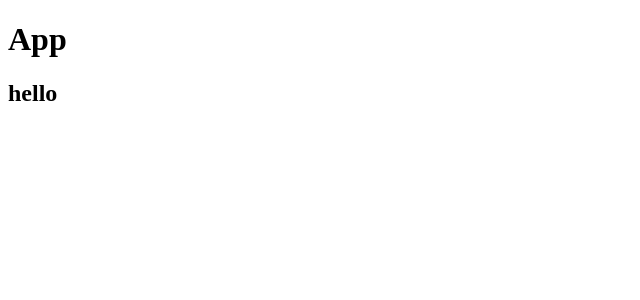
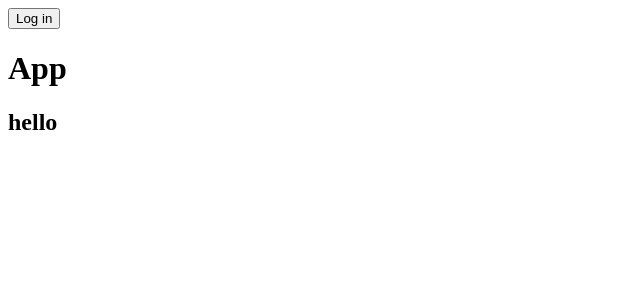
Before and after one commit to Geniecko/frontend_flashcards, a React (Create React App) app: page / in a window 1280 px wide. Shown: the top 300 px of the page, without its empty margins (0-640 px from the left). Built offline with nearby package versions, Linux system fonts and the light colour scheme.

Commit message:
create outline header

```diff
--- a/src/App.tsx
+++ b/src/App.tsx
@@ -1,9 +1,11 @@
 import { FC } from 'react';
+import Header from './components/Header/Header';
 import StoreProvider from './store/StoreProvider';
 
 const App: FC = () => {
   return (
     <StoreProvider>
+      <Header/>
       <h1>App</h1>
       <h2>hello</h2>
 
--- /dev/null
+++ b/src/components/Header/Header.tsx
@@ -0,0 +1,18 @@
+import { FC, useContext } from 'react';
+import { StoreContext } from '../../store/StoreContext';
+
+const Header: FC = () => {
+  const context = useContext(StoreContext);
+
+  const setProperlyLabel = context?.user === null ? 'Log in' : 'Log out';
+
+  return (
+    <>
+      <header>
+        <button>{setProperlyLabel}</button>
+      </header>
+    </>
+  );
+};
+
+export default Header;
--- a/src/store/StoreProvider.tsx
+++ b/src/store/StoreProvider.tsx
@@ -1,6 +1,6 @@
 import { FC, useEffect, useState } from 'react';
 import { StoreContext } from './StoreContext';
-import { ArticlesData, UsersData } from './types';
+import { ArticlesData, UserType } from './types';
 
 interface StoreProviderProps {
   children: React.ReactNode;
@@ -8,7 +8,7 @@ interface StoreProviderProps {
 
 const StoreProvider: FC<StoreProviderProps> = ({ children }) => {
   const [articles, setArticles] = useState<ArticlesData>([]);
-  const [users, setUsers] = useState<UsersData>(null);
+  const [user, setUser] = useState<UserType>(null);
 
   const getArticles = async () => {
     const response = await fetch('data/articles.json');
@@ -28,8 +28,8 @@ const StoreProvider: FC<StoreProviderProps> = ({ children }) => {
       value={{
         articles,
         setArticles,
-        users,
-        setUsers,
+        user,
+        setUser,
       }}
     >
       {children}
--- a/src/store/types.ts
+++ b/src/store/types.ts
@@ -12,11 +12,13 @@ export interface User {
   id: number;
 }
 
+export type UserType = User | null
+
 export type UsersData = User[] | null;
 
 export interface ContextType{
   articles: ArticlesData;
   setArticles: Dispatch<SetStateAction<ArticlesData>>;
-  users: UsersData;
-  setUsers: Dispatch<SetStateAction<UsersData>>
+  user: UserType;
+  setUser: Dispatch<SetStateAction<UserType>>
 }
```
